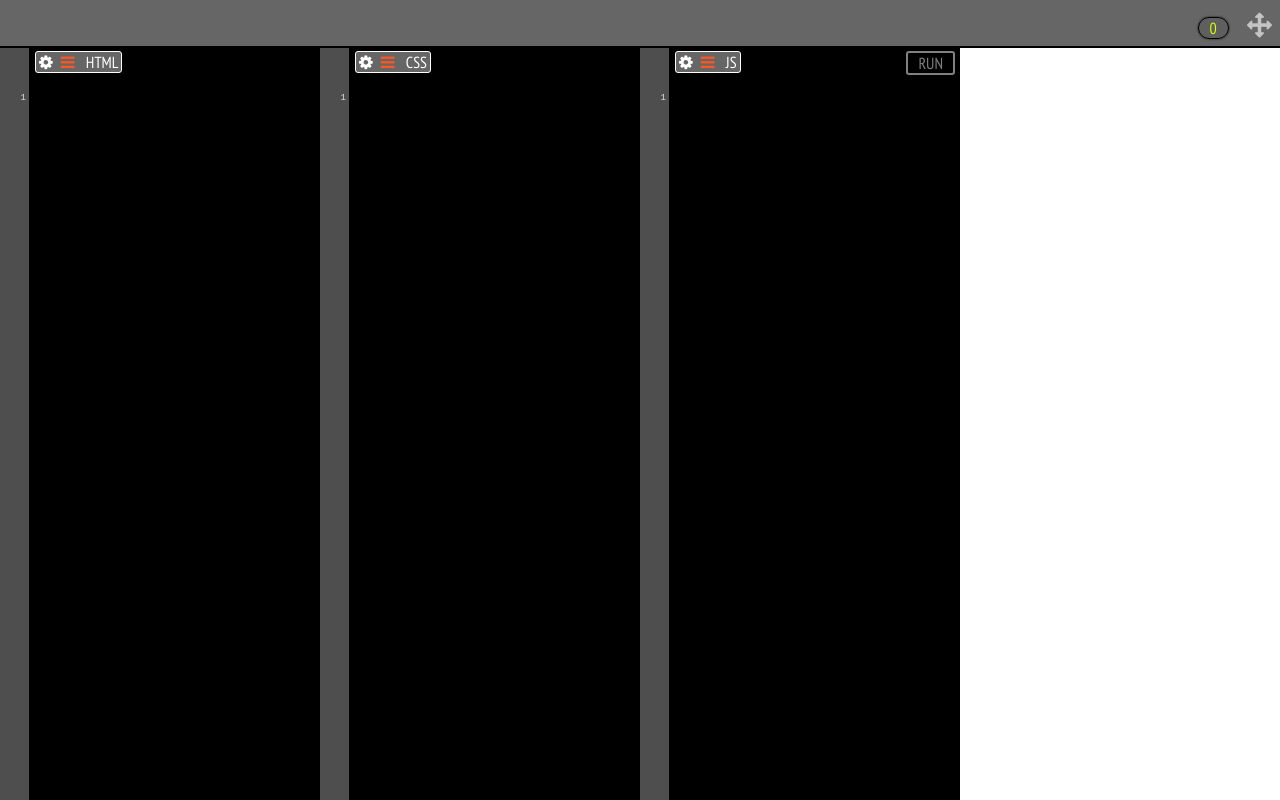
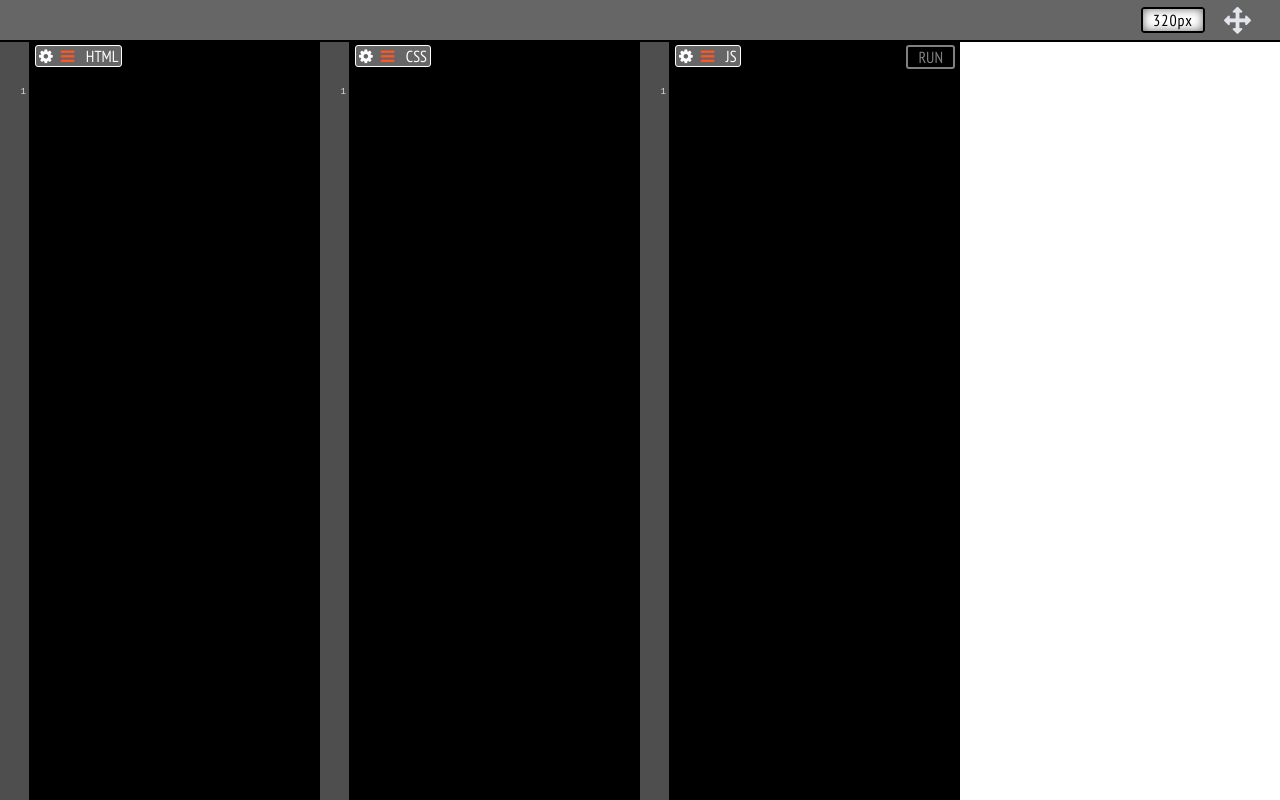
Before and after one commit to adevenuto/CodePlay, a plain HTML site: page index.html in a window 1280 px wide. Drawn offline with nearby package versions, Linux system fonts and the light colour scheme.

Commit message:
finished full screen mode and some additional features

```diff
--- a/assets/js/editor.js
+++ b/assets/js/editor.js
@@ -330,6 +330,21 @@ var dimRun = {
   }
 }
 dimRun.init();
+
+// Emulates handle grag event
+$.widget("ui.resizable", $.ui.resizable, {
+  resizeTo: function(newSize) {
+    var start = new $.Event("mousedown", { pageX: 0, pageY: 0 });
+    this._mouseStart(start);
+    this.axis = 'se';
+    var end = new $.Event("mouseup", {
+        pageX: newSize.width - this.originalSize.width,
+        pageY: newSize.height - this.originalSize.height
+  });
+  this._mouseDrag(end);
+  this._mouseStop(end);
+    }
+  });
 ///////////////////////////////////////////////////
   $(".resize").resizable({
     handles: 'e',
@@ -354,15 +369,78 @@ dimRun.init();
       var target = $(e.target);
       var panelName = target.find('.panel-name');
       var runBtn = $('#runScript');
-      if (target.width() <= 95) {
+      if (target.width() <= 125) {
         panelName.addClass('compress');
-        if (target.attr('id') === "js-panel") {
+        if (panelId === "#js-panel") {
           runBtn.hide();
         }
-      } else if (target.width() > 95) {
-        runBtn.show();
+      } else if (target.width() > 125) {
+        if (panelId === "#js-panel") {
+          runBtn.show();
+        }
         panelName.removeClass('compress');
       }
     }
   });
+// Toggle panel state open/close
+  var panelState = {
+    init: function() {
+      this.cacheDom();
+      this.bindEvent();
+    },
+    cacheDom: function() {
+      this.$panelBtn = $('.fa-bars');
+    },
+    bindEvent: function() {
+      this.$panelBtn.on('click', this.toggleState.bind(this))
+    },
+    toggleState: function(e) {
+      var $panelId = $(e.target).closest('.panel').attr('id');
+      var $target = $(e.target).closest('.ui-resizable');
+      var $targetWidth = $target.width();
+      var startWidth = 275;
+
+      if ($targetWidth > 29) {
+        $target.resizable("resizeTo", { width: 30 });
+      } else {
+        $target.resizable("resizeTo", { width: startWidth });
+      }
+    }
+  }
+  panelState.init();
+  // Refresh script in full screen view
+  var outputHelper = {
+    init: function() {
+      this.cacheDom();
+      this.bindEvents();
+      this.setWidth();
+    },
+    cacheDom: function() {
+      this.$output = $('#output-panel');
+      this.$codePanels = $('.panel');
+      this.$controlsContainer = $('#controls-container');
+      this.$arrows = this.$controlsContainer.find('.fa-arrows');
+      this.$outputSize = this.$controlsContainer.find('#output-size');
+      this.$refreshScript = this.$controlsContainer.find('#full-screen-run');
+    },
+    bindEvents: function() {
+      $(window).resize('#output-panel', this.setWidth.bind(this));
+      this.$arrows.on('click', this.fullScreen.bind(this));
+      this.$refreshScript.on('click', this.refresh.bind(this));
+    },
+    setWidth: function() {
+      this.$outputSize.html(Math.floor(this.$output.width())+"px");
+    },
+    fullScreen: function() {
+      this.$codePanels.each(function() {
+        $(this).toggleClass('hide');
+      });
+      this.$refreshScript.toggleClass('show');
+      outputHelper.setWidth();
+    },
+    refresh: function() {
+      update.init();
+    }
+  }
+  outputHelper.init();
 }());
--- a/assets/scss/codeplay.scss
+++ b/assets/scss/codeplay.scss
@@ -24,38 +24,67 @@ ul,li,h1,h2,h3,h4,h5,p,body {
 #editor-container {
   position: relative;
   height: inherit;
+  min-width: 645px;
   display: flex;
   flex-direction: column;
 }
-#panels-controls-container {
+#controls-container {
   position: relative;
-  padding: 8px;
-  height: 50px;
+  padding: 10px 29px;
   background: #666;
   border-bottom: 2px solid #000;
 }
-#panel-controls {
-  display: inline-block;
+#full-screen-run {
+  position: absolute;
+  display: none;
+  left: 50%;
+  top: 50%;
+  transform: translate(-50%, -50%);
+  border-radius: 3px;
+  letter-spacing: 1px;
+  padding: 2px 15px;
+  border: 2px solid #fff;
+  text-transform: uppercase;
+  color: #fff;
+  background: transparent;
+  -moz-box-shadow: 0px 2px 3px 0px #000;
+  -webkit-box-shadow: 0px 2px 3px 0px #000;
+  box-shadow: 0px 2px 3px 0px #000;
+  transition: all 100ms;
+  &:hover {
+    background: #fff;
+    color: #000;
+    border-color: #000;
+  }
+}
+#full-screen-run.show {
+  display: block;
+}
+#output-helper {
   position: relative;
-  left: 50%;
-  transform: translate(-50%, 0);
-  button {
-    float: left;
-    margin: 0;
-    border-radius: 0px;
-    text-transform: uppercase;
-    border:1px solid #000;
-    padding: 4px;
-    font-size: 1em;
-    outline: none;
-    background: #daff00;
-    &:first-child {
-      border-bottom-left-radius: 4px;
-      border-top-left-radius: 4px;
-    }
-    &:last-child {
-      border-bottom-right-radius: 4px;
-      border-top-right-radius: 4px;
+  float: right;
+  width: 110px;
+  span {
+    border: 2px solid #000;
+    padding: 1px 10px;
+    margin-right: 15px;
+    border-radius: 3px;
+    letter-spacing: 1px;
+    -moz-box-shadow:    inset 0 0 10px #696969;
+    -webkit-box-shadow: inset 0 0 10px #696969;
+    box-shadow:         inset 0 0 10px #696969;
+    color: #000;
+    background: #fff;
+  }
+  i.fa-arrows {
+    position: absolute;
+    top: 50%;
+    transform: translate(0%, -50%);
+    right: 0;
+    font-size: 27px;
+    color: #e2e6ec;
+    &:hover {
+      color: #fff;
     }
   }
 }
@@ -81,30 +110,6 @@ ul,li,h1,h2,h3,h4,h5,p,body {
   width: 100%;
   height: 100%;
   border: none;
-}
-#output-helper {
-  position: absolute;
-  right: 0;
-  bottom: 0;
-  padding: 0px 8px 8px 8px;
-  span {
-    border: 1px solid #000;
-    padding: 0px 10px;
-    margin-right: 15px;
-    border-radius: 20px;
-    letter-spacing: 1px;
-    box-shadow: 0px 0px 2px 0px #000000;
-    color: #daff00;
-    background: #5f5f5f;
-  }
-  i.fa-arrows {
-    font-size: 25px;
-    color: #c4c4c4;
-    transition: color 100ms;
-    &:hover {
-      color: #fff;
-    }
-  }
 }
 .pointer-evnt-none {
   pointer-events: none;
@@ -137,7 +142,7 @@ ul,li,h1,h2,h3,h4,h5,p,body {
   padding: 0 3px;
   z-index: 10;
   transition: left 75ms linear;
-  span {
+  .fa-bars {
     margin: 0 8px;
     color: #ff5722;
   }
@@ -169,6 +174,9 @@ ul,li,h1,h2,h3,h4,h5,p,body {
 }
 #runScript.isEmpty {
   opacity: .5;
+}
+#runSscript.hide {
+  display: none;
 }
 .fa-gear {
   cursor: pointer;
@@ -277,7 +285,12 @@ ul,li,h1,h2,h3,h4,h5,p,body {
     border: 1px solid $modal-border;
   }
 }
-
+@media (max-width: 500px) {
+  #full-screen-run {
+    left: 29px;
+    transform: translate(0, -50%)
+  }
+}
 /* CODE-MIRROR */
 .CodeMirror {
   background: transparent;
--- a/index.html
+++ b/index.html
@@ -11,13 +11,10 @@
 <body>
 <div id="editor-container">
   <!-- Panel Controls -->
-  <div id="panels-controls-container">
-    <!-- <div id="panel-controls">
-      <button class="sizer">html</button>
-      <button class="sizer">css</button>
-      <button class="sizer">js</button>
-      <button>output</button>
-    </div> -->
+  <div id="controls-container">
+    <div id="full-screen-run">
+      run
+    </div>
     <div id="output-helper">
       <span id="output-size">0</span>
       <i class="fa fa-arrows"></i>
@@ -27,15 +24,17 @@
   <div id="panels-container">
     <div class="panel resize" id="html-panel">
       <div class="panel-name">
-        <i class="fa fa-gear" data-type="html"></i><span><i class="fa fa-bars" aria-hidden="true"></i>
-</span>html
+        <i class="fa fa-gear" data-type="html"></i>
+        <i class="fa fa-bars" aria-hidden="true"></i>
+        html
       </div>
       <textarea id="html-input"></textarea>
     </div>
     <div class="panel resize" id="css-panel">
       <div class="panel-name">
-        <i class="fa fa-gear" data-type="css"></i><span><i class="fa fa-bars" aria-hidden="true"></i>
-</span>css
+        <i class="fa fa-gear" data-type="css"></i>
+        <i class="fa fa-bars" aria-hidden="true"></i>
+        css
       </div>
       <textarea id="css-input"></textarea>
     </div>
@@ -44,8 +43,9 @@
         run
       </div>
       <div class="panel-name">
-        <i class="fa fa-gear" data-type="js"></i><span><i class="fa fa-bars" aria-hidden="true"></i>
-</span>js
+        <i class="fa fa-gear" data-type="js"></i>
+        <i class="fa fa-bars" aria-hidden="true"></i>
+        js
       </div>
       <textarea id="js-input"></textarea>
     </div>
@@ -54,8 +54,6 @@
       <iframe sandbox="allow-same-origin allow-scripts allow-modals" id="output" allowfullscreen ></iframe>
     </div>
   </div>
-
-
 
   <!-- Settings Modal -->
   <div id="overlay" class="hide"></div>
@@ -67,8 +65,6 @@
         <li><h3><a href="#css-settings" data-type="css" class="modal-nav-a">css</a></h3></li>
         <li><h3><a href="#js-settings" data-type="js" class="modal-nav-a">javascript</a></h3></li>
       </ul>
-
-
       <div id="html-settings" class="language hide">
         <div class="assets" data-type="html">
           <div class="permanentInput">
@@ -82,8 +78,6 @@
         </select>
         <div class="new-resource">Add New <i class="fa fa-plus"></i></div>
       </div>
-
-
       <div id="css-settings" class="language hide">
         <div class="assets" data-type="css">
           <div class="permanentInput">
```
Also changed, not shown: assets/js/main.js (+0 -52 lines), assets/css/codeplay.css.
